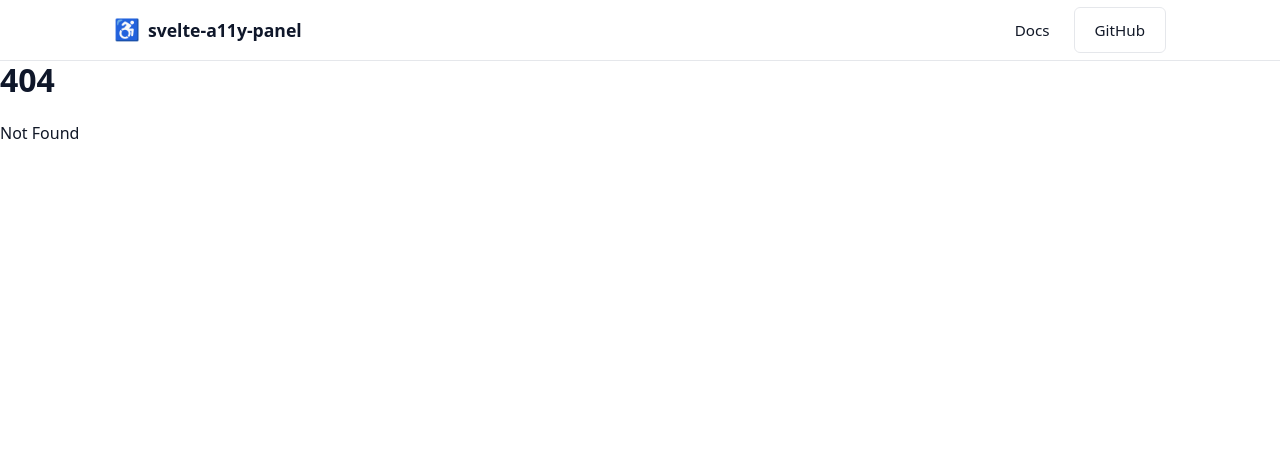
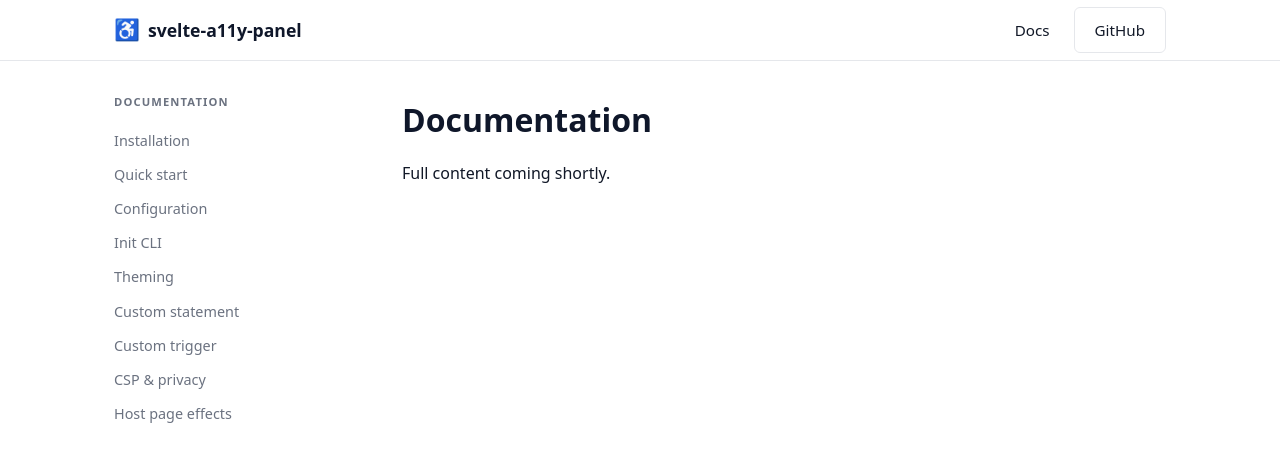
Before and after one commit to curtislmartin/svelte-a11y-panel, a SvelteKit app: page /docs in a window 1280 px wide. Before the commit this address had no page. Shown: the top 462 px of the page. Built offline with nearby package versions, Linux system fonts and the light colour scheme.

Commit message:
feat: add docs layout with sidebar navigation

```diff
--- /dev/null
+++ b/src/routes/docs/+layout.svelte
@@ -0,0 +1,79 @@
+<script lang="ts">
+  let { children } = $props();
+
+  const NAV = [
+    { label: 'Installation', href: '#installation' },
+    { label: 'Quick start', href: '#quick-start' },
+    { label: 'Configuration', href: '#configuration' },
+    { label: 'Init CLI', href: '#init-cli' },
+    { label: 'Theming', href: '#theming' },
+    { label: 'Custom statement', href: '#custom-statement' },
+    { label: 'Custom trigger', href: '#custom-trigger' },
+    { label: 'CSP & privacy', href: '#csp' },
+    { label: 'Host page effects', href: '#host-effects' },
+  ];
+</script>
+
+<svelte:head>
+  <title>Docs — svelte-a11y-panel</title>
+</svelte:head>
+
+<div class="docs-shell">
+  <aside class="sidebar" aria-label="Documentation navigation">
+    <div class="sidebar-inner">
+      <p class="sidebar-heading">Documentation</p>
+      <nav>
+        {#each NAV as item}
+          <a href={item.href} class="sidebar-link">{item.label}</a>
+        {/each}
+      </nav>
+    </div>
+  </aside>
+  <main class="docs-content" id="main">
+    {@render children()}
+  </main>
+</div>
+
+<style>
+  .docs-shell {
+    display: flex;
+    max-width: var(--max-width);
+    margin: 0 auto;
+    padding: 0 1.5rem;
+    gap: 3rem;
+    align-items: flex-start;
+  }
+  .sidebar {
+    width: var(--sidebar-width);
+    flex-shrink: 0;
+    position: sticky;
+    top: 80px;
+    padding: 2rem 0;
+  }
+  .sidebar-heading {
+    font-size: 0.7rem;
+    font-weight: 700;
+    text-transform: uppercase;
+    letter-spacing: 0.1em;
+    color: var(--color-text-muted);
+    margin: 0 0 0.75rem;
+  }
+  .sidebar-link {
+    display: block;
+    padding: 0.35rem 0;
+    font-size: 0.9rem;
+    color: var(--color-text-muted);
+    text-decoration: none;
+    transition: color 0.1s;
+  }
+  .sidebar-link:hover { color: var(--color-accent); }
+  .docs-content {
+    flex: 1;
+    min-width: 0;
+    padding: 2.5rem 0 4rem;
+  }
+  @media (max-width: 720px) {
+    .docs-shell { flex-direction: column; }
+    .sidebar { position: static; width: 100%; padding: 1.5rem 0 0; }
+  }
+</style>
--- /dev/null
+++ b/src/routes/docs/+page.svelte
@@ -0,0 +1,7 @@
+<svelte:head>
+  <title>Docs — svelte-a11y-panel</title>
+  <meta name="description" content="Full documentation for svelte-a11y-panel — installation, configuration, init CLI, CSP, theming, and more." />
+</svelte:head>
+
+<h1>Documentation</h1>
+<p>Full content coming shortly.</p>
```
